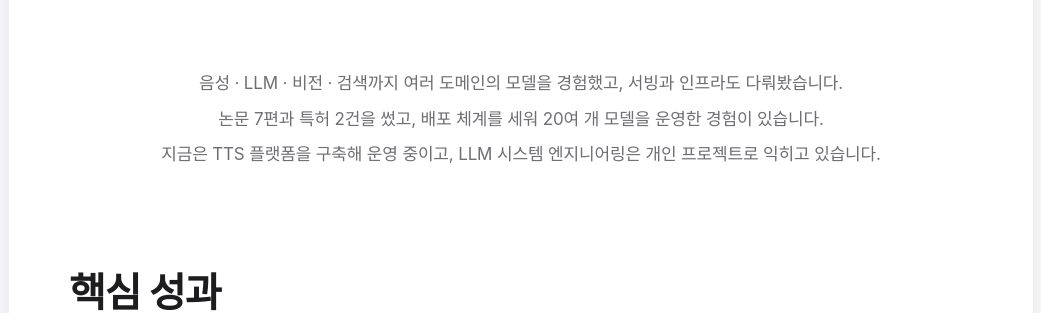
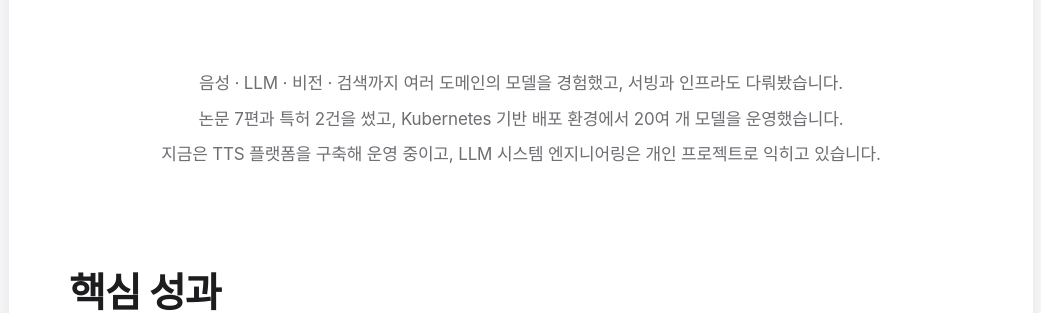
Before and after one commit to ckc5800/ckc5800.github.io, a Jekyll site: the page built from index.html, in a window 1280 px wide and 900 px high, scrolled down 342 px. Shown: the part 151-464 px from the top of the window, without its empty margins (119-1160 px from the left). Built offline with Jekyll 4.4.1, drawn with Linux system fonts in a browser that asks for light colours; some web fonts are replaced.

Commit message:
소개글 2문장 표현 조정 — 검증 가능한 사실로
- '배포 체계를 세워 20여 개 모델을 운영한 경험이 있습니다'
  → 'Kubernetes 기반 배포 환경에서 20여 개 모델을 운영했습니다'
- 추상적인 '배포 체계를 세워' 대신 도구를 명시해 확인 가능한 진술로 전환
- 설계·구축 성과는 핵심 성과 카드(MLOps 인프라)와 프로젝트 페이지에 그대로 유지

```diff
--- a/index.html
+++ b/index.html
@@ -12,7 +12,7 @@ title: 홈
 </section>
 
 <section style="margin: 0 auto 90px;">
-    <p class="intro"><span class="sentence">음성 · LLM · 비전 · 검색까지 여러 도메인의 모델을 경험했고, 서빙과 인프라도 다뤄봤습니다.</span><span class="sentence">논문 7편과 특허 2건을 썼고, 배포 체계를 세워 20여 개 모델을 운영한 경험이 있습니다.</span><span class="sentence">지금은 TTS 플랫폼을 구축해 운영 중이고, LLM 시스템 엔지니어링은 개인 프로젝트로 익히고 있습니다.</span></p>
+    <p class="intro"><span class="sentence">음성 · LLM · 비전 · 검색까지 여러 도메인의 모델을 경험했고, 서빙과 인프라도 다뤄봤습니다.</span><span class="sentence">논문 7편과 특허 2건을 썼고, Kubernetes 기반 배포 환경에서 20여 개 모델을 운영했습니다.</span><span class="sentence">지금은 TTS 플랫폼을 구축해 운영 중이고, LLM 시스템 엔지니어링은 개인 프로젝트로 익히고 있습니다.</span></p>
 </section>
 
 <section style="margin-bottom: 90px;">
```
